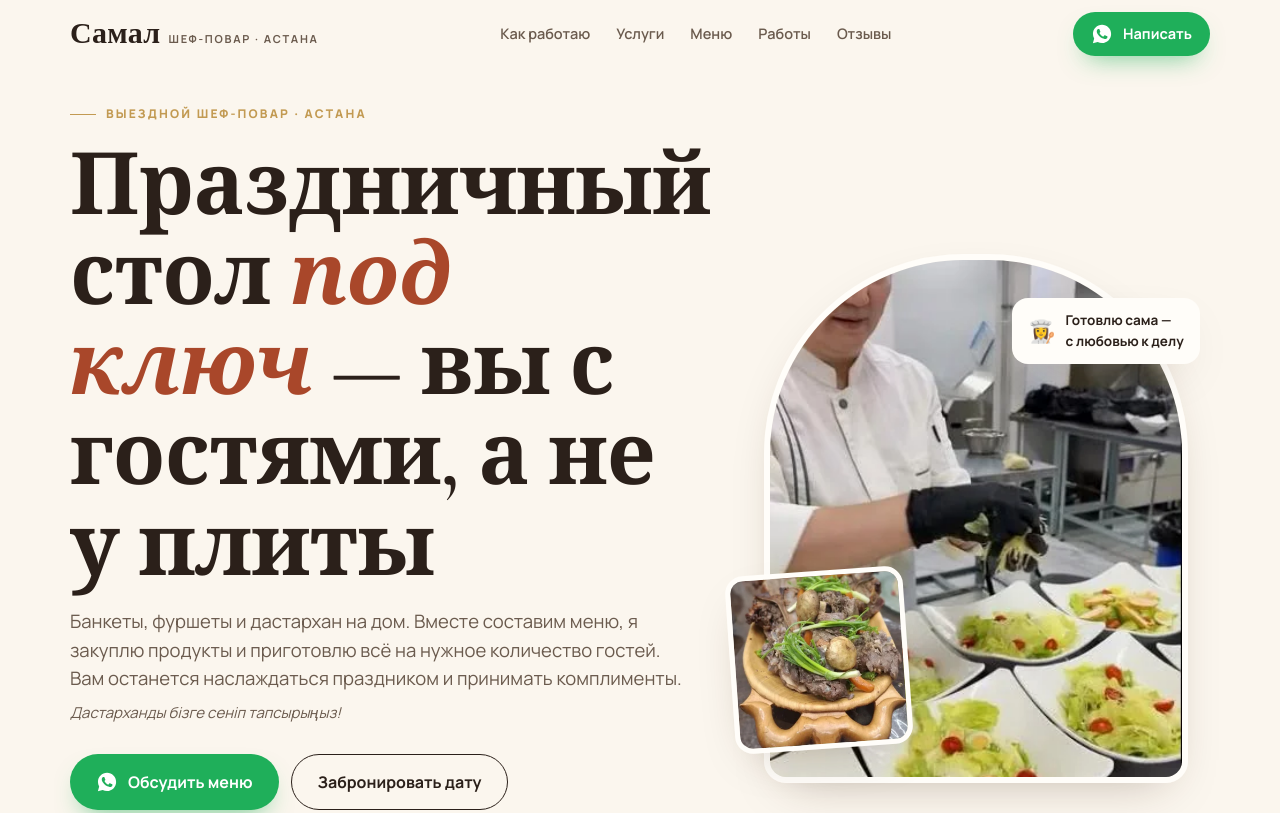
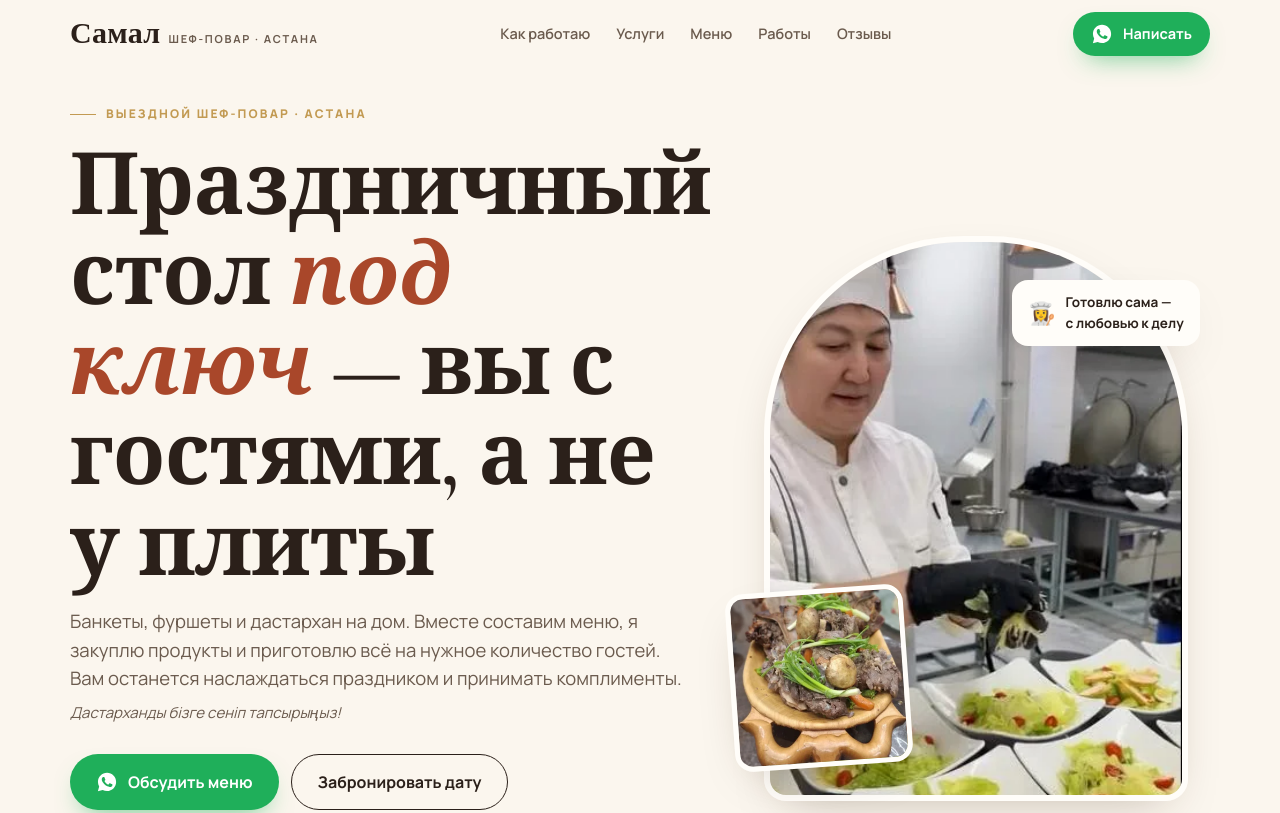
Before and after one commit to tamerlankajrolla2-a11y/samal-chef-astana, a plain HTML site: page index.html in a window 1280 px wide. Shown: the top 813 px of the page. Drawn offline with nearby package versions, Linux system fonts and the light colour scheme.

Commit message:
Главное фото: лицо шефа не обрезается
Co-Authored-By: Claude Sonnet 5.5 <noreply@anthropic.com>
Claude-Session: https://claude.ai/code/session_01GMMpLpCbNyQMSMNcqC3VmN

```diff
--- a/index.html
+++ b/index.html
@@ -61,8 +61,8 @@ section{padding:84px 0}
 .facts div b{display:block;font-family:"Cormorant Garamond",serif;font-size:36px;font-weight:700;line-height:1;color:var(--acc)}
 .facts div span{font-size:13.5px;color:var(--ink2)}
 .ph{position:relative}
-.ph .main{border-radius:200px 200px var(--r) var(--r);overflow:hidden;aspect-ratio:4/5;box-shadow:var(--sh);border:6px solid var(--card)}
-.ph .main img{width:100%;height:100%;object-fit:cover}
+.ph .main{border-radius:200px 200px var(--r) var(--r);overflow:hidden;aspect-ratio:3/4;box-shadow:var(--sh);border:6px solid var(--card)}
+.ph .main img{width:100%;height:100%;object-fit:cover;object-position:50% 6%}
 .ph .mini{position:absolute;left:-34px;bottom:34px;width:42%;border-radius:18px;overflow:hidden;border:5px solid var(--card);box-shadow:var(--sh);transform:rotate(-4deg)}
 .ph .mini img{aspect-ratio:1;object-fit:cover;width:100%}
 .ph .tag{position:absolute;right:-12px;top:44px;background:var(--card);border-radius:16px;padding:12px 16px;box-shadow:var(--sh);font-size:13.5px;font-weight:700;display:flex;gap:10px;align-items:center}
```
